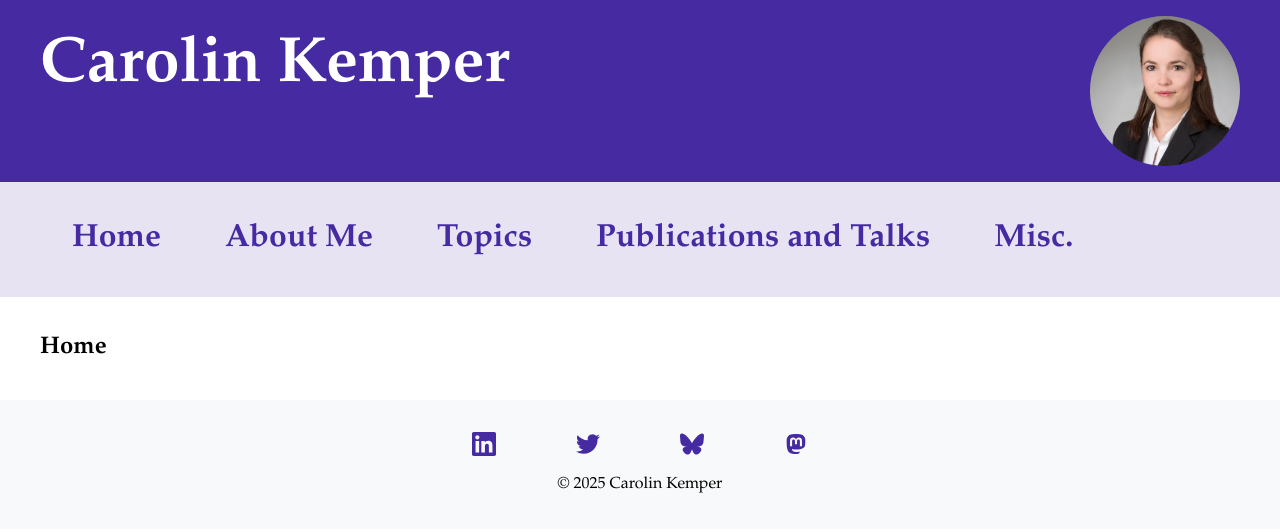
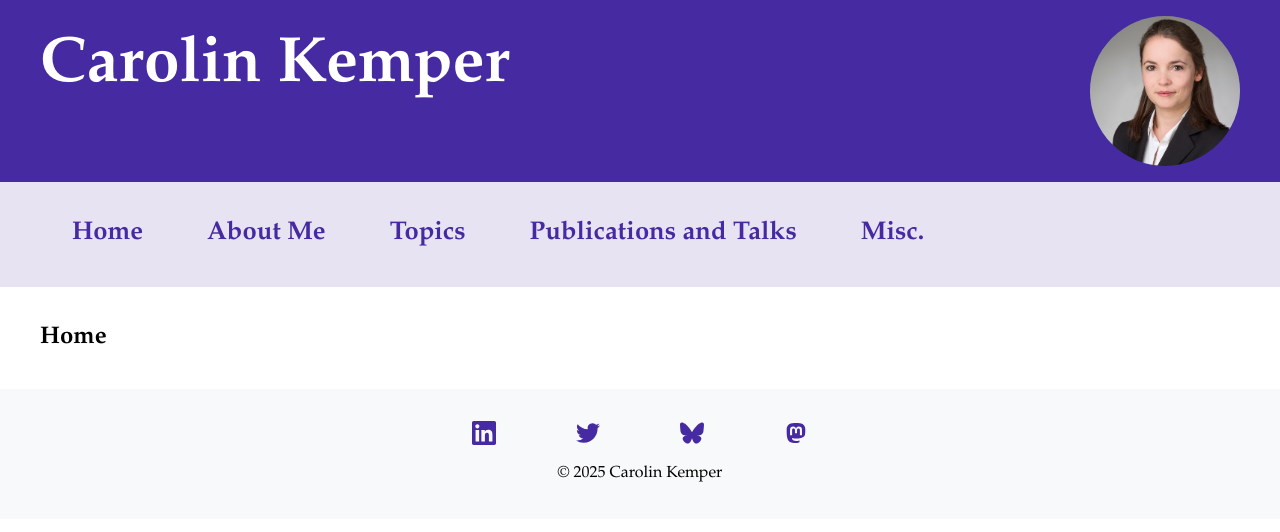
Before and after one commit to CarolinKemper/carolinkemper.github.io, a Jekyll site: the page built from index.md, in a window 1280 px wide. Shown: the top 532 px of the page. Built offline with Jekyll 4.4.1, drawn with Linux system fonts in a browser that asks for light colours.

Commit message:
design nav bar change font

```diff
--- a/assets/css/main.css
+++ b/assets/css/main.css
@@ -52,7 +52,7 @@ body {
 .nav-list {
     display: flex;
     list-style: none;
-    justify-content: flex-start;
+    justify-content: left;
     max-width: 1200px;
     margin: 1rem auto;
     padding: 0 2rem;
@@ -65,7 +65,7 @@ body {
 
 .nav-item a {
     color: #452aa2;
-    font-size: 2rem;
+    font-size: 1.6rem;
     font-weight: bold;
     text-decoration: none;
     padding: 0.5rem 1rem;
```
